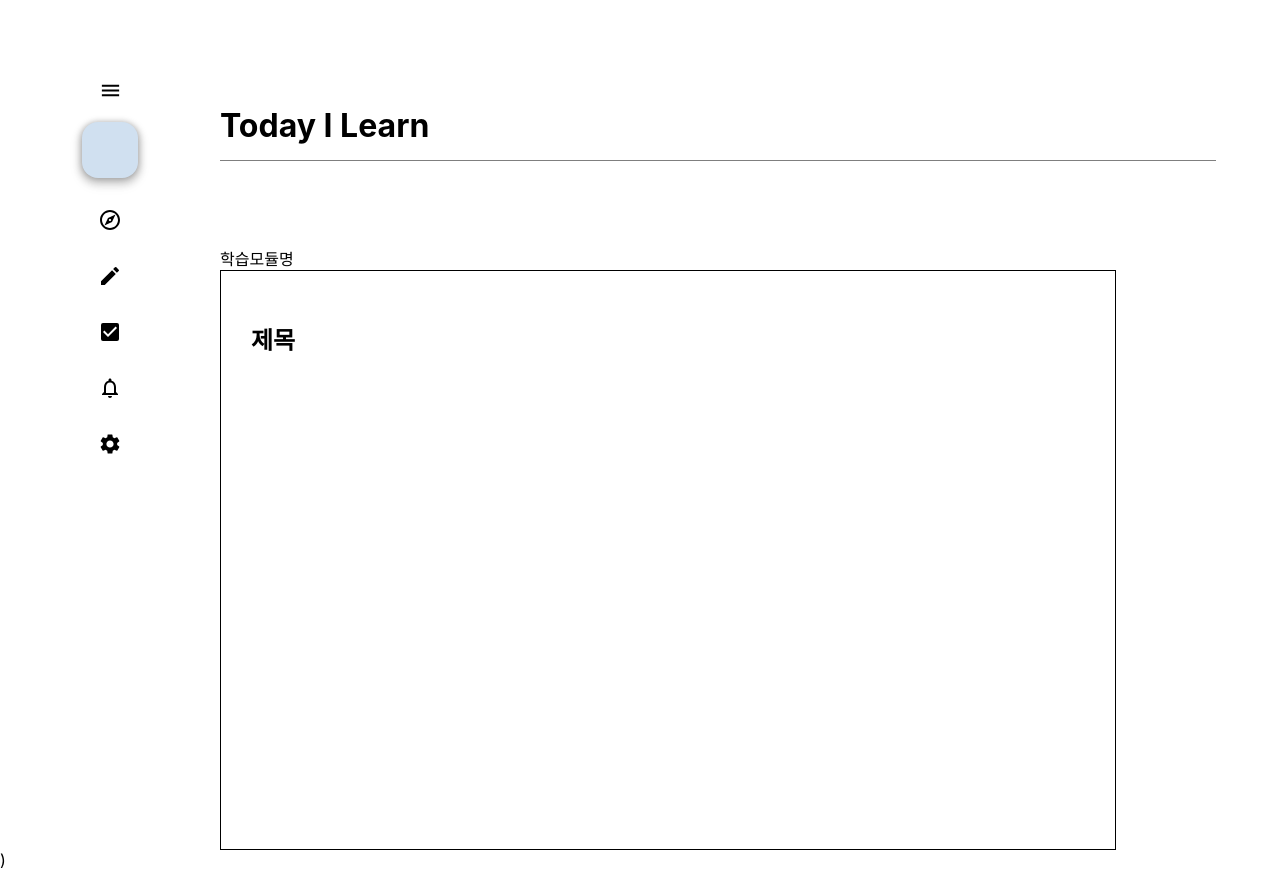
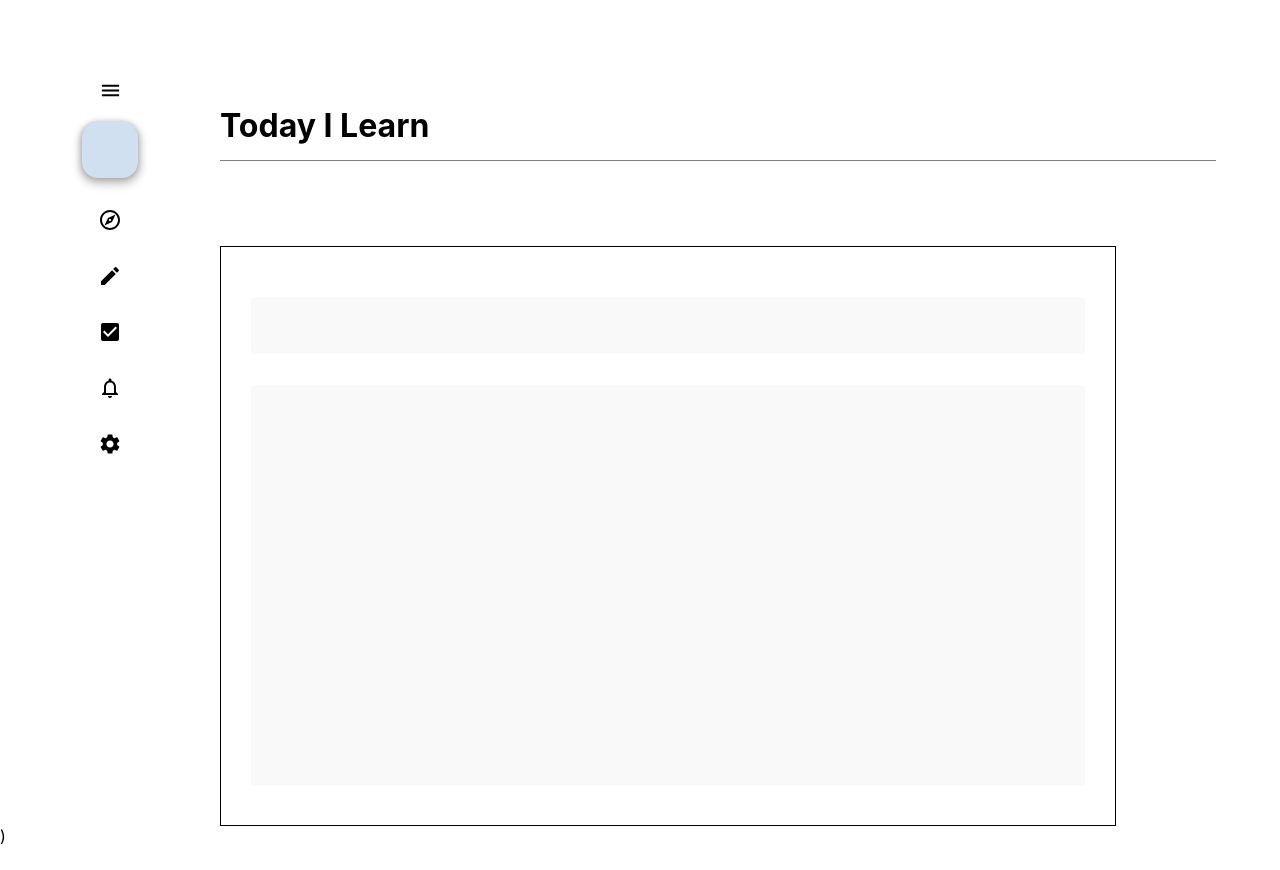
Before and after one commit to jinlee0310/izel, a Next.js app: page /til/1 in a window 1280 px wide. After the commit the page ends 846 px from the top, so only its background shows below. Built offline with nearby package versions, Linux system fonts and the light colour scheme.

Commit message:
feat: til 수정

```diff
--- a/pages/til/[id].tsx
+++ b/pages/til/[id].tsx
@@ -4,6 +4,7 @@ import Content from '@/containers/TIL/Content';
 import { tilContent } from '@/recoil/til';
 import React, { useEffect, useState } from 'react';
 import { useRecoilValue } from 'recoil';
+import styled from 'styled-components';
 import styles from '../../styles/Home.module.css';
 
 function TilDetail() {
@@ -43,8 +44,11 @@ function TilDetail() {
           /> */}
           <div style={{ marginTop: '85px' }} />
           <div style={{ width: '90%' }}>
-            <div>학습모듈명</div>
-            <Content title="제목" content={todayContent} />
+            <DateText>{todayContent.date}</DateText>
+            <Content
+              title={todayContent.moduleName}
+              content={todayContent.content}
+            />
           </div>
         </div>
       </div>
@@ -52,4 +56,9 @@ function TilDetail() {
   );
 }
 
+const DateText = styled.div`
+  font-size: 24px;
+  margin-bottom: 15px;
+`;
+
 export default TilDetail;
--- a/src/components/TIL/TilList.tsx
+++ b/src/components/TIL/TilList.tsx
@@ -8,12 +8,13 @@ interface IProps {
   moduleName: string;
   link: number;
   content: string;
+  date: string;
 }
-function TilList({ moduleName, link, content }: IProps) {
+function TilList({ moduleName, link, content, date }: IProps) {
   const setTilContent = useSetRecoilState(tilContent);
   return (
     <Link passHref href={`/til/${link}`}>
-      <StyledLink onClick={() => setTilContent(content)}>
+      <StyledLink onClick={() => setTilContent({ moduleName, content, date })}>
         {moduleName}
       </StyledLink>
     </Link>
--- a/src/containers/TIL/Content.tsx
+++ b/src/containers/TIL/Content.tsx
@@ -9,8 +9,8 @@ interface IProps {
 function Content({ title, content }: IProps) {
   return (
     <Container>
-      <h2>{title}</h2>
-      <div>{content}</div>
+      <Title>{title}</Title>
+      <TilContent>{content}</TilContent>
     </Container>
   );
 }
@@ -21,4 +21,21 @@ const Container = styled.div`
   padding: 30px;
 `;
 
+const Title = styled.h2`
+  width: 100%;
+  background-color: #c4c4c41c;
+  height: 56px;
+  padding: 16px;
+  border-radius: 4px;
+`;
+
+const TilContent = styled.div`
+  width: 100%;
+  background: #c4c4c41c;
+  border-radius: 4px 4px 0px 0px;
+  margin-top: 32px;
+  height: 400px;
+  padding: 42px 16px;
+`;
+
 export default Content;
--- a/src/containers/TIL/TodayILearn.tsx
+++ b/src/containers/TIL/TodayILearn.tsx
@@ -90,6 +90,7 @@ function TodayILearn() {
                 key={item.moduleName}
                 moduleName={item.moduleName}
                 content={item.content}
+                date={item.date}
               />
             ))}
           </TilBox>
--- a/src/recoil/til.ts
+++ b/src/recoil/til.ts
@@ -1,6 +1,10 @@
 import { atom } from 'recoil';
 
 export const tilContent = atom<any>({
-  key: '',
-  default: '',
+  key: 'tilContent',
+  default: {
+    moduleName: '',
+    content: '',
+    date: '',
+  },
 });
```
